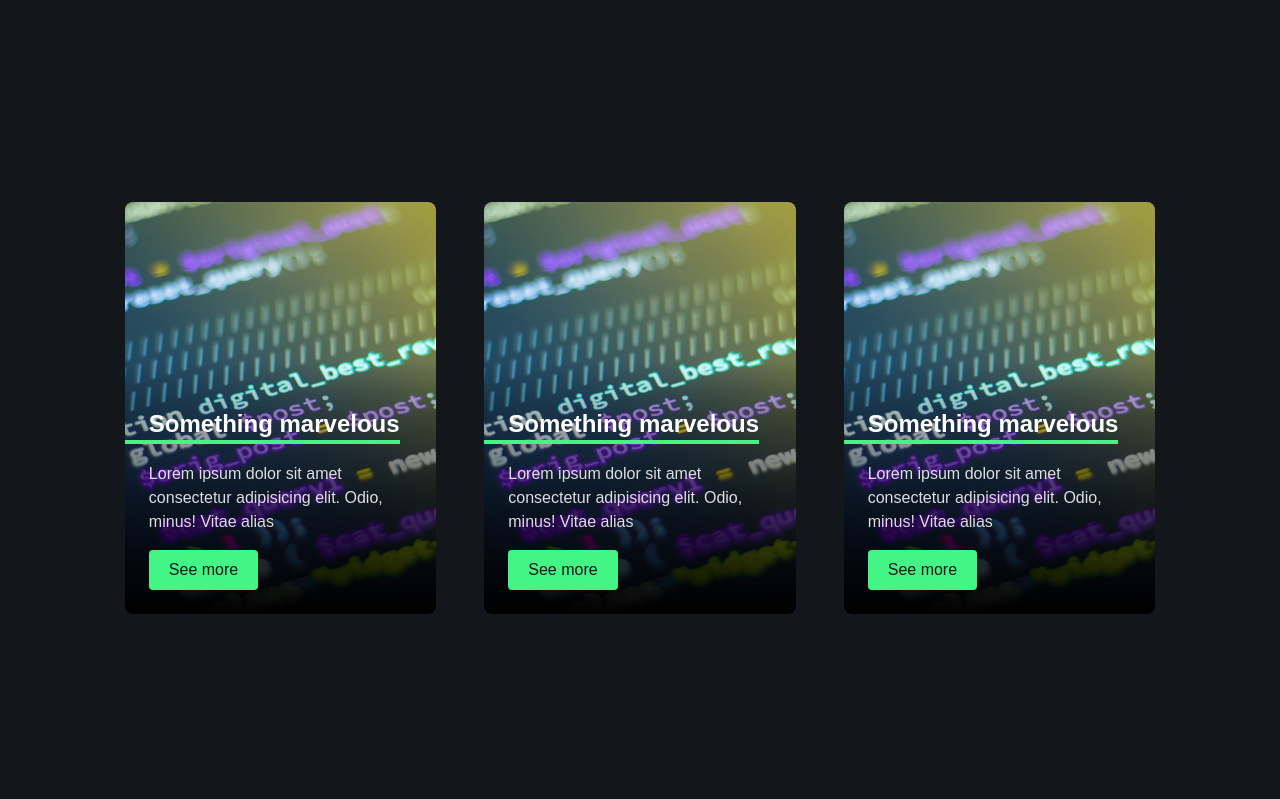
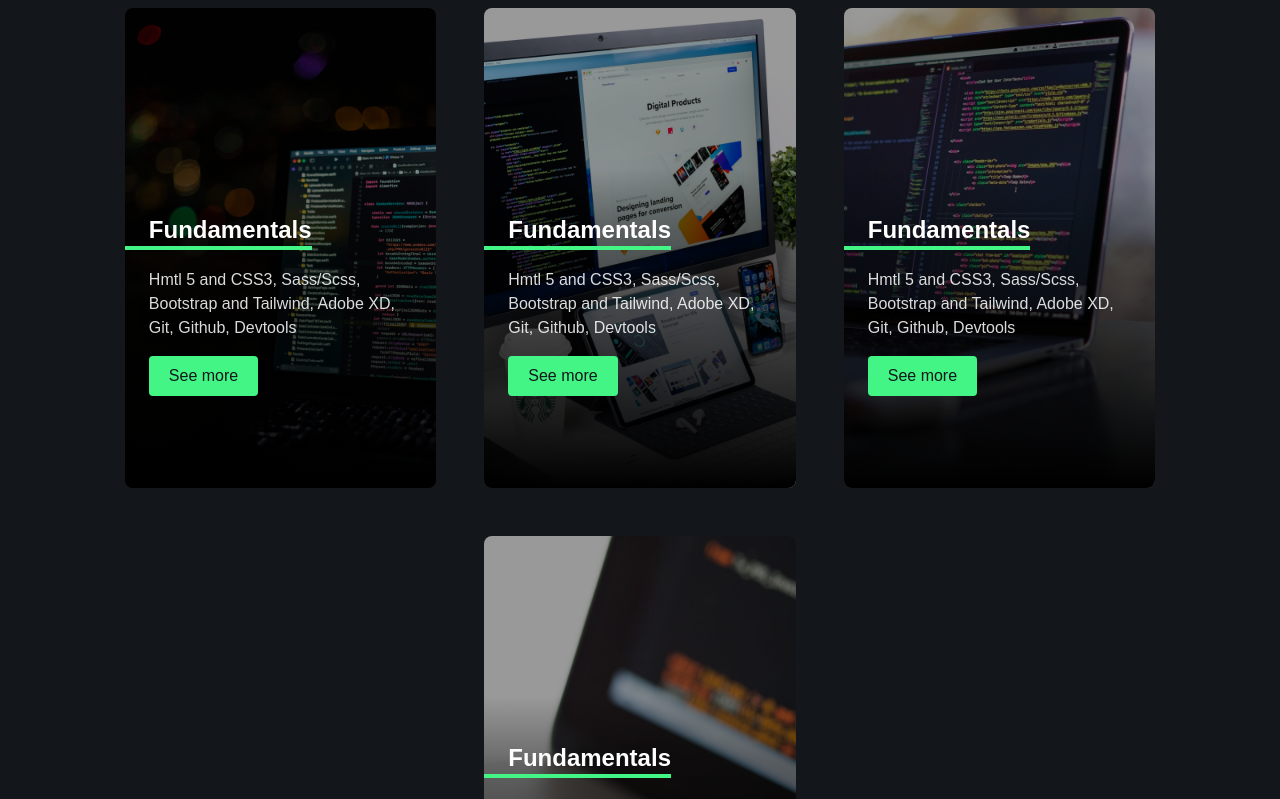
Before and after one commit to jason-clarke-dev/next.js-board, a Next.js app: page / in a window 1280 px wide. Shown: the top 799 px of the page. Built offline with nearby package versions, Linux system fonts and the light colour scheme.

Commit message:
Finished work fixed bugs with small viewport

```diff
--- /dev/null
+++ b/components/Card.js
@@ -0,0 +1,25 @@
+import Link from "next/link";
+import Image from "next/image";
+
+function Card({ title, image, description, link }) {
+  return (
+    <div className="card">
+      <Image
+        src={image}
+        objectFit="cover"
+        layout="fill"
+        quality={100}
+        className="card_img"
+      />
+      <div className="card_content">
+        <h2 className="card_title">{title}</h2>
+        <p className="card_body">{description}</p>
+        <a href={link} target="_blank" className="button">
+          See more
+        </a>
+      </div>
+    </div>
+  );
+}
+
+export default Card;
--- a/pages/index.js
+++ b/pages/index.js
@@ -1,42 +1,32 @@
+import Card from "../components/Card";
+
 export default function Home() {
   return (
     <div className="wrapper">
-      <div className="card">
-        <div className="card_content">
-          <h2 className="card_title">Something marvelous</h2>
-          <p className="card_body">
-            Lorem ipsum dolor sit amet consectetur adipisicing elit. Odio,
-            minus! Vitae alias
-          </p>
-          <a href="#" className="button">
-            See more
-          </a>
-        </div>
-      </div>
-      <div className="card">
-        <div className="card_content">
-          <h2 className="card_title">Something marvelous</h2>
-          <p className="card_body">
-            Lorem ipsum dolor sit amet consectetur adipisicing elit. Odio,
-            minus! Vitae alias
-          </p>
-          <a href="#" className="button">
-            See more
-          </a>
-        </div>
-      </div>
-      <div className="card">
-        <div className="card_content">
-          <h2 className="card_title">Something marvelous</h2>
-          <p className="card_body">
-            Lorem ipsum dolor sit amet consectetur adipisicing elit. Odio,
-            minus! Vitae alias
-          </p>
-          <a href="#" className="button">
-            See more
-          </a>
-        </div>
-      </div>
+      <Card
+        image="/images/bootcamp1.jpg"
+        title="Fundamentals"
+        description="Hmtl 5 and CSS3, Sass/Scss, Bootstrap and Tailwind, Adobe XD, Git, Github, Devtools"
+        link="https://developer.mozilla.org/en-US/docs/Learn"
+      />
+      <Card
+        image="/images/bootcamp5.jpg"
+        title="Fundamentals"
+        description="Hmtl 5 and CSS3, Sass/Scss, Bootstrap and Tailwind, Adobe XD, Git, Github, Devtools"
+        link="https://developer.mozilla.org/en-US/docs/Learn"
+      />
+      <Card
+        image="/images/bootcamp6.jpg"
+        title="Fundamentals"
+        description="Hmtl 5 and CSS3, Sass/Scss, Bootstrap and Tailwind, Adobe XD, Git, Github, Devtools"
+        link="https://developer.mozilla.org/en-US/docs/Learn"
+      />
+      <Card
+        image="/images/code_002.jpg"
+        title="Fundamentals"
+        description="Hmtl 5 and CSS3, Sass/Scss, Bootstrap and Tailwind, Adobe XD, Git, Github, Devtools"
+        link="https://developer.mozilla.org/en-US/docs/Learn"
+      />
     </div>
   );
 }
--- a/styles/globals.css
+++ b/styles/globals.css
@@ -35,14 +35,17 @@ body {
 
 .card {
   color: var(--clr-neutral-100);
-  background-image: url("/images/code_000.jpg");
-  background-position: center;
-  background-size: cover;
   padding: 10rem 0 0;
   max-width: 35ch;
+  min-height: 28rem;
   border-radius: 0.5rem;
   overflow: hidden;
   transition: transform 500ms ease;
+  position: relative;
+}
+
+.card_img {
+  filter: brightness(60%);
 }
 
 .card:hover,
@@ -51,6 +54,8 @@ body {
 }
 
 .card_content {
+  min-height: 20rem;
+  position: relative;
   --padding: 1.5rem;
   padding: var(--padding);
   background: linear-gradient(
@@ -84,6 +89,7 @@ body {
 }
 
 .card_body {
+  position: relative;
   color: rgba(255, 255, 255, 0.86);
 }
 
```
